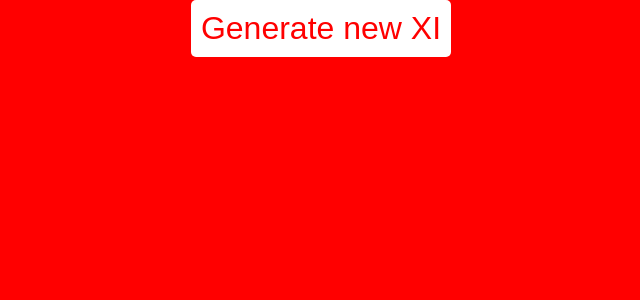
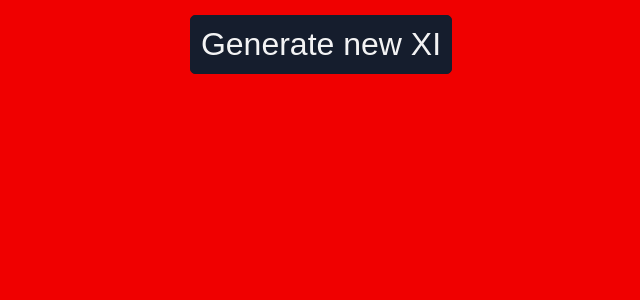
Before and after one commit to jimimaher/gooner-lineups, a React (Create React App) app in the folder app/: page / in a window 1280 px wide. Shown: the top 300 px of the page, without its empty margins (319-959 px from the left). Built offline with nearby package versions, Linux system fonts and the light colour scheme.

Commit message:
To dos and some styles

```diff
--- a/app/src/index.css
+++ b/app/src/index.css
@@ -2,7 +2,7 @@ body {
   margin: 0;
   padding: 0;
   font-family: sans-serif;
-  background: red;
+  background: #f00000;
   color: white;
   font-size: 10px;
 }
@@ -11,41 +11,46 @@ ul{
   padding: 5px;
 }
 button{
-  background: white;
-  color: red;
+  margin: 15px 0 0;
+  background: #151d2d;
+  color: rgba(255,255,255,0.95);
   padding: 10px;
   cursor: pointer;
   border: none;
   border-radius: 5px;
   font-size: 2rem;
+  border: 1px solid #151d2d;
 }
 button:hover{
-  background: rgba(255,255,255,0.95);
+  color: white;
+  border: 1px solid white;
 }
 button:focus{
   outline: none;
 }
 button:active{
-  background: rgba(255,255,255,0.9);
+  color: #9C824A;
 }
 li{
   font-size: 2rem;
   font-weight: bold;
   text-transform: uppercase;
   margin: 5px 0;
-  padding: 5px 0;
+  padding: 0 0 10px;
   text-align: center;
   list-style-type: none;
   position: relative;
+  box-sizing: border-box;
 }
 li::after{
   content: '';
   position: absolute;
   bottom: 0;
-  left: 40%;
-  background: white;
-  width: 20%;
-  height: 1px;
+  left: 45%;
+  background: #151d2d;
+  border-bottom: 3px solid #9C824A;
+  width: 10%;
+  height: 3px;
 }
 li:last-of-type::after{
   content: none;
```
Also changed, not shown: 1 other file (tests, documents, lock files or other folders).
